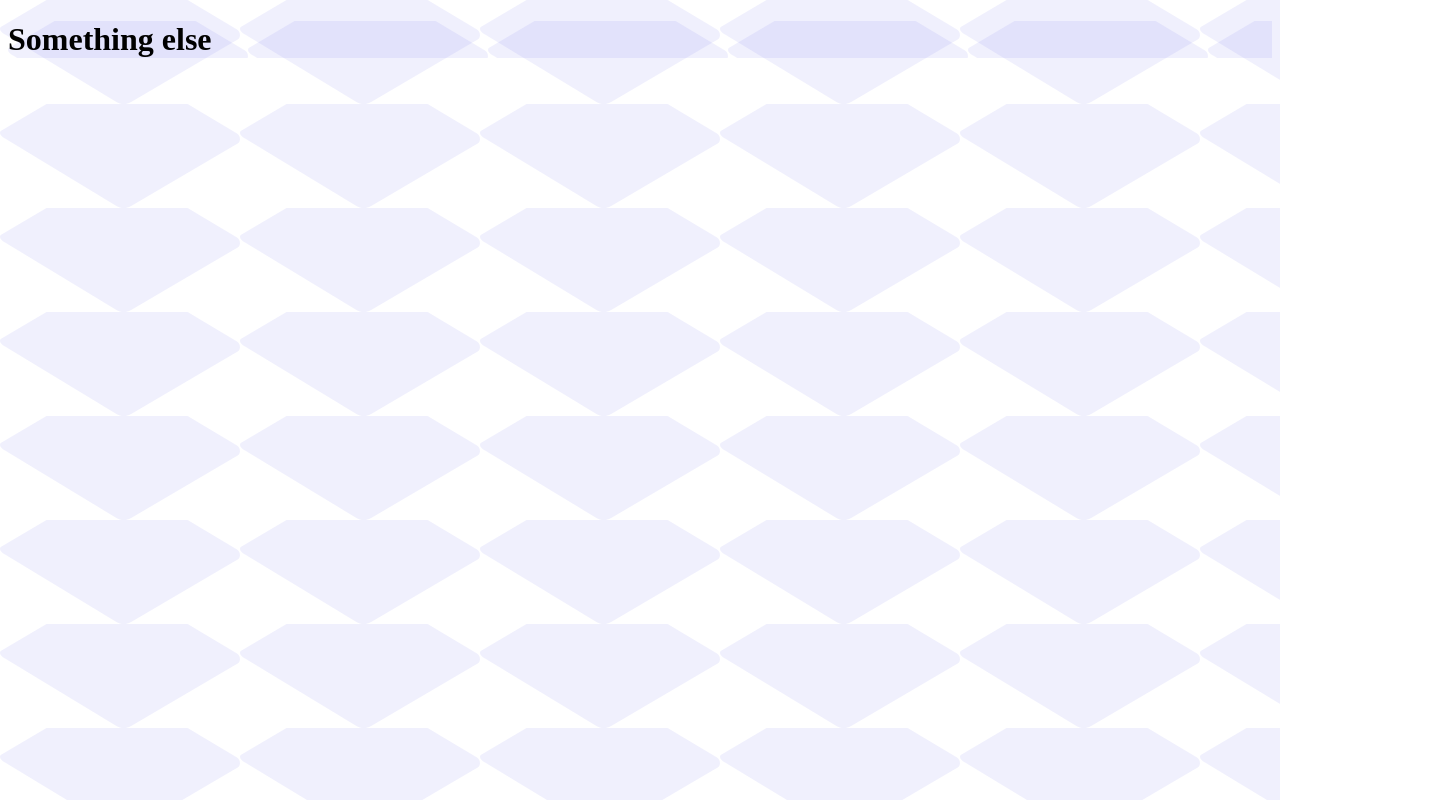
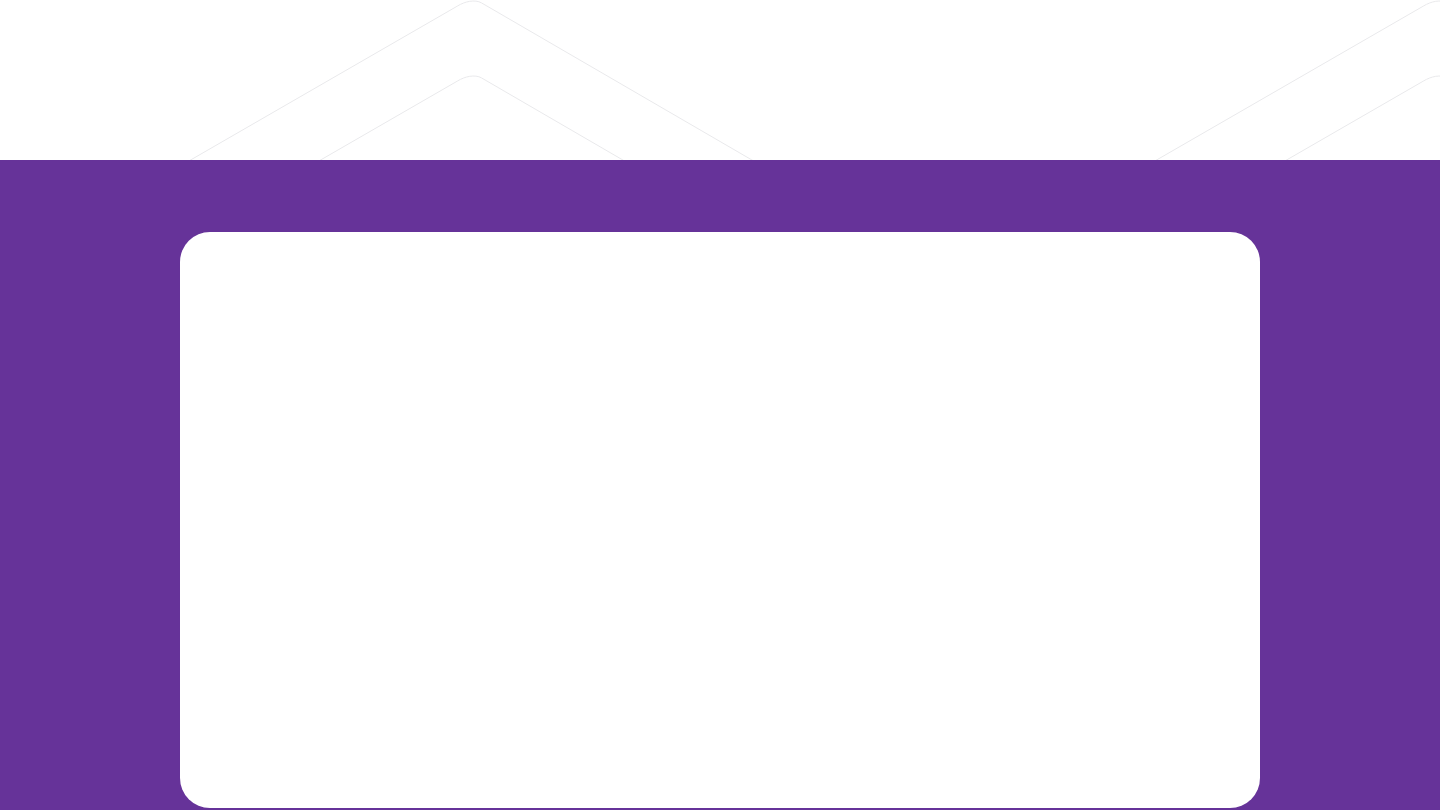
Before and after one commit to timegated/faq-accordion-react, a React app: page / in a window 1280 px wide. Shown: the top 810 px of the page, 1440 px wide, since content can reach past the window. Built offline with nearby package versions, Linux system fonts and the light colour scheme.

Commit message:
Creating skeleton for accordion component

```diff
--- a/src/App.js
+++ b/src/App.js
@@ -1,9 +1,47 @@
-import React from 'react'
+import React, { useState } from 'react'
+import styled from 'styled-components';
+
+const FaqContainer = styled.div`
+@media (min-width: 768px) {
+  background-color: rebeccapurple;
+  width: 90rem;
+  height: 90vh;
+  margin: 10rem auto;
+}
+`;
+
+const Accordion = styled.div`
+@media (min-width: 768px) {
+  position: relative;
+  top: 10%;
+  bottom: 0;
+  background: #FFF;
+  width: 75%;
+  height: 80%;
+  border-radius: 30px;
+  margin: 0 auto;
+}
+
+`;
 
 const App = () => {
+  const [clicked, setClicked] = useState(false);
+
+  const handleClick = () => {
+    if (clicked === false) {
+      setClicked(true)
+    } else {
+      setClicked(false);
+    }
+  };
+
   return (
     <div>
-      <h1>Something else</h1>
+      <FaqContainer>
+        <Accordion>
+          {/* Handle accordion state */}
+          </Accordion>
+      </FaqContainer>
     </div>
   )
 }
--- a/src/index.css
+++ b/src/index.css
@@ -1,3 +1,17 @@
 html, body {
   background-image: url('./images/bg-pattern-mobile.svg');
+  box-sizing: border-box;
+  margin: 0;
+  padding: 0;
 }
+*, *:before, *:after {
+  box-sizing: inherit;
+  margin: inherit;
+  padding: inherit;
+}
+
+@media (min-width: 768px) {
+  html, body {
+    background-image: url('./images/bg-pattern-desktop.svg');
+  }
+}
```
